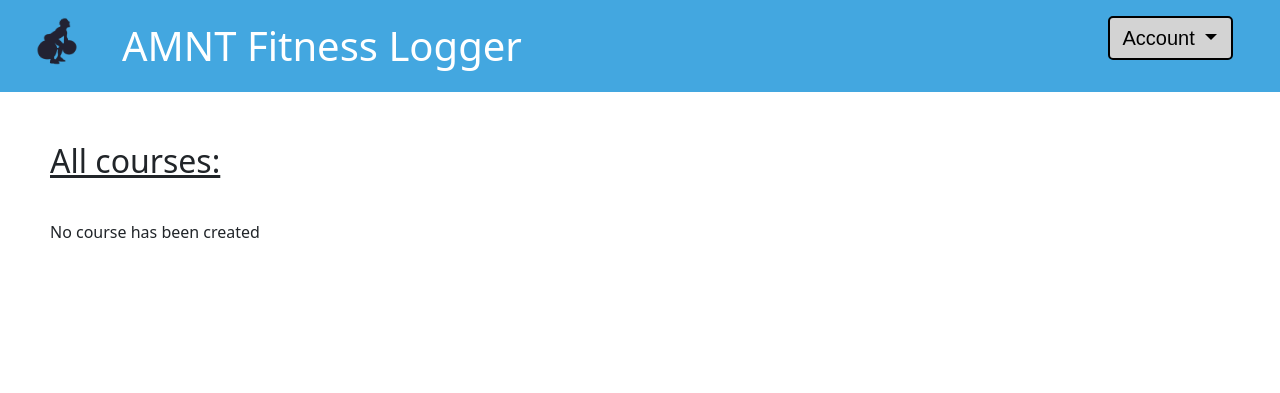
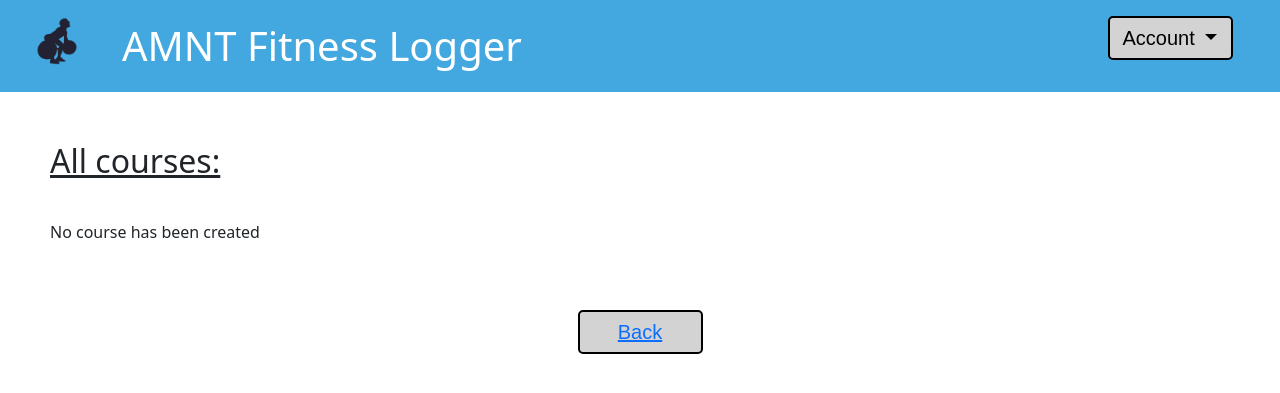
Before and after one commit to nichS21/FitnessLogger, a PHP site: page /showCourse.php in a window 1280 px wide. Shown: the top 393 px of the page. Run offline with PHP 8.4, Linux system fonts and the light colour scheme; data that the repository does not hold is empty; some libraries are stand-ins or nearby versions.

```diff
--- a/css/dashboard.css
+++ b/css/dashboard.css
@@ -11,17 +11,6 @@ header {
     display: flex;
     justify-content: space-between;
     align-items: center;
-}
-
-.logo img {
-    height: 30px;
-    margin-right: 10px;
-    vertical-align: middle;
-}
-
-.logo span {
-    font-size: 22px;
-    font-weight: bold;
 }
 
 .user-info {
@@ -94,6 +83,10 @@ main {
     transition: background-color 0.2s;
 }
 
+.buttons .button a {
+    text-decoration: none;
+}
+
 .buttons .button:hover {
     background-color: #fda074;
 }
--- a/showCourse.php
+++ b/showCourse.php
@@ -20,22 +20,31 @@ $uid = 2;
     <title>AMNT Fitness Logger</title>
     <link rel="stylesheet" href="css/dashboard.css">
     <!-- <script src="script.js"></script> -->
+    <script src='https://kit.fontawesome.com/a076d05399.js' crossorigin='anonymous'></script>
 </head>
 
 <body>
     <?php
-        neededImports();
-        genNavBar();
+    neededImports();
+    genNavBar();
     ?>
     <main>
         <section class="courses">
             <h2><u>All courses:</u></h2>
             <div class="course-grid">
                 <?php
-                    genAllCourse($db);
+                genAllCourse($db);
                 ?>
             </div>
 
+        </section>
+
+        <section class="actions">
+            <div class="buttons">
+                <button class="acctBtn mx-auto d-block" type="button" aria-expanded="false">
+                    <a href='/dashboard.php'>Back</a>
+                </button>
+            </div>
         </section>
     </main>
 </body>
```
